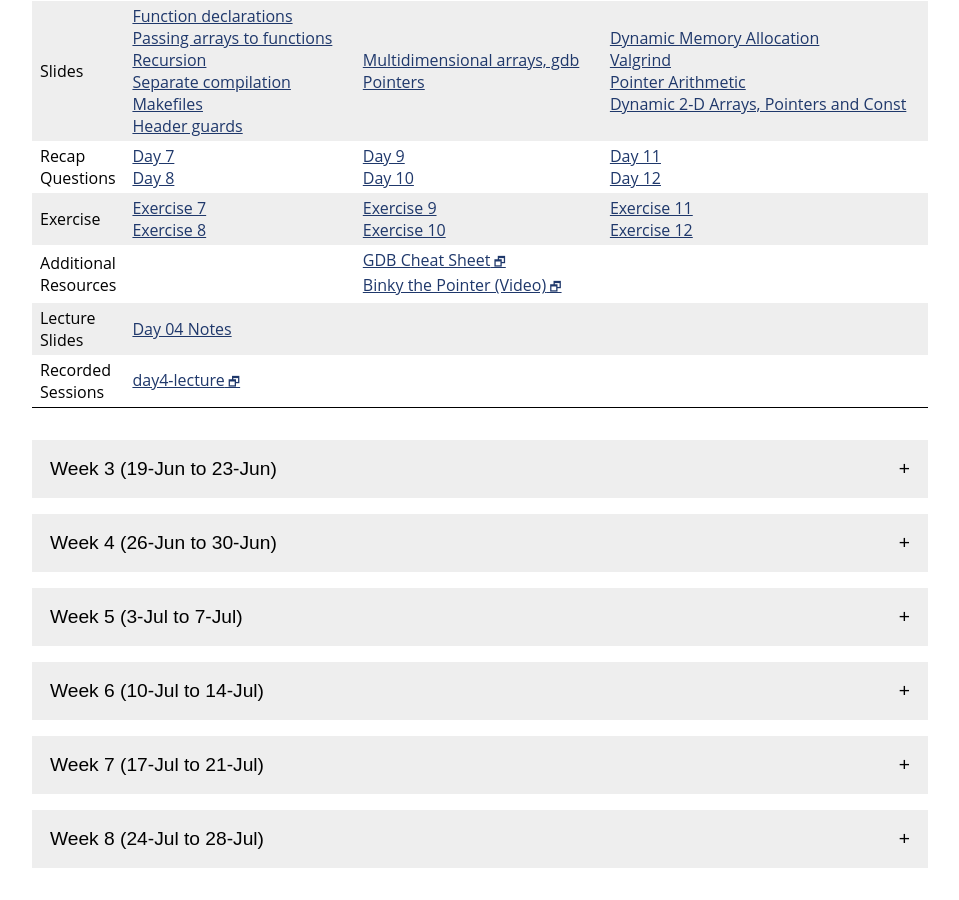
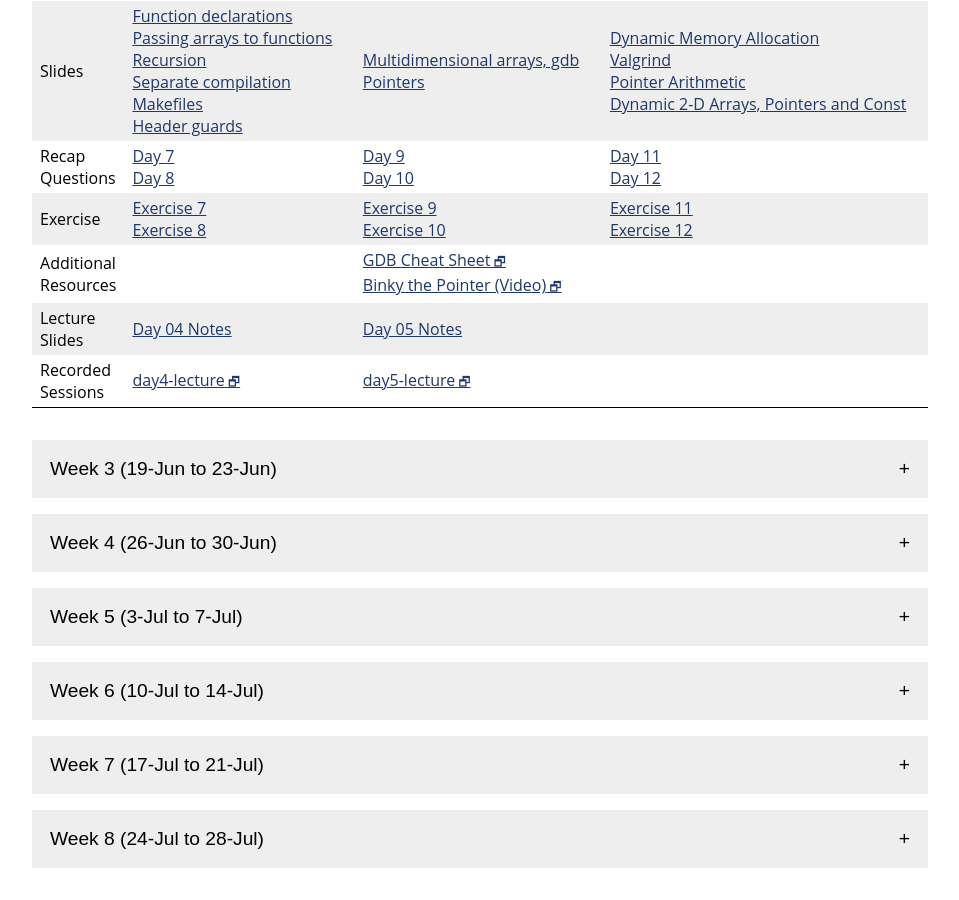
Before and after one commit to jhu-ip/cs220-summer24, a Jekyll site: the page built from material.md, in a window 1280 px wide and 900 px high, scrolled down 591 px. Shown: the whole window, without its empty margins (160-1119 px from the left). Built offline with Jekyll 4.4.1, drawn with Linux system fonts in a browser that asks for light colours.

Commit message:
session 5 material

```diff
--- a/material.csv
+++ b/material.csv
@@ -69,9 +69,8 @@ Week,Day,Date,Type,Link text,URL
 2,1,12-Jun,Video,Header guards,https://jh.hosted.panopto.com/Panopto/Pages/Viewer.aspx?id=76a9e1f6-07f3-483c-9341-ae230027a948
 2,1,12-Jun,Recap,Day 8,questions/day08.html
 2,1,12-Jun,Exercise,Exercise 8,exercise/ex08.html
-2,1,12-Jun,LectureSlides,Day 04 Notes,slides/summer23_slides/summer23_day05-06.pdf
+2,1,12-Jun,LectureSlides,Day 04 Notes,slides/summer23_slides/summer23_day07-08.pdf
 2,1,12-Jun,Recording,day4-lecture,https://jh.hosted.panopto.com/Panopto/Pages/Viewer.aspx?id=98aec2cb-74e1-4549-bd84-b01f01189c3b
-
 
 2,2,14-Jun,Slides,"Multidimensional arrays, gdb",slides/day09_multidimensional_arrays_gdb.pdf
 2,2,14-Jun,Video,"Multidimensional arrays, gdb",https://jh.hosted.panopto.com/Panopto/Pages/Viewer.aspx?id=67aec427-5035-40bb-a34f-ae230027a824
@@ -83,6 +82,8 @@ Week,Day,Date,Type,Link text,URL
 2,2,14-Jun,Recap,Day 10,questions/day10.html
 2,2,14-Jun,Exercise,Exercise 10,exercise/ex10.html
 2,2,14-Jun,Resource,Binky the Pointer (Video),https://www.youtube.com/watch?v=5VnDaHBi8dM
+2,2,14-Jun,LectureSlides,Day 05 Notes,slides/summer23_slides/summer23_day09-10.pdf
+2,2,14-Jun,Recording,day5-lecture,https://jh.hosted.panopto.com/Panopto/Pages/Viewer.aspx?id=bb3317fc-15da-46fa-90bc-b0210116a741
 
 2,3,16-Jun,Video,Dynamic Memory Allocation,https://jh.hosted.panopto.com/Panopto/Pages/Viewer.aspx?id=88e3945a-f1f2-4442-825e-ae230027a746
 2,3,16-Jun,Video,Valgrind,https://jh.hosted.panopto.com/Panopto/Pages/Viewer.aspx?id=f4c78306-67c7-4184-955f-ae230027a6b2
--- a/material.md
+++ b/material.md
@@ -119,14 +119,14 @@ the materials for that week.
     </tr>
     <tr>
       <td>Lecture<br>Slides</td>
-      <td><a href='slides/summer23_slides/summer23_day05-06.pdf'>Day 04 Notes</a></td>
-      <td></td>
+      <td><a href='slides/summer23_slides/summer23_day07-08.pdf'>Day 04 Notes</a></td>
+      <td><a href='slides/summer23_slides/summer23_day09-10.pdf'>Day 05 Notes</a></td>
       <td></td>
     </tr>
     <tr>
       <td>Recorded<br>Sessions</td>
       <td><a class='external' target='_blank' href='https://jh.hosted.panopto.com/Panopto/Pages/Viewer.aspx?id=98aec2cb-74e1-4549-bd84-b01f01189c3b'>day4-lecture</a></td>
-      <td></td>
+      <td><a class='external' target='_blank' href='https://jh.hosted.panopto.com/Panopto/Pages/Viewer.aspx?id=bb3317fc-15da-46fa-90bc-b0210116a741'>day5-lecture</a></td>
       <td></td>
     </tr>
   </tbody>
```
